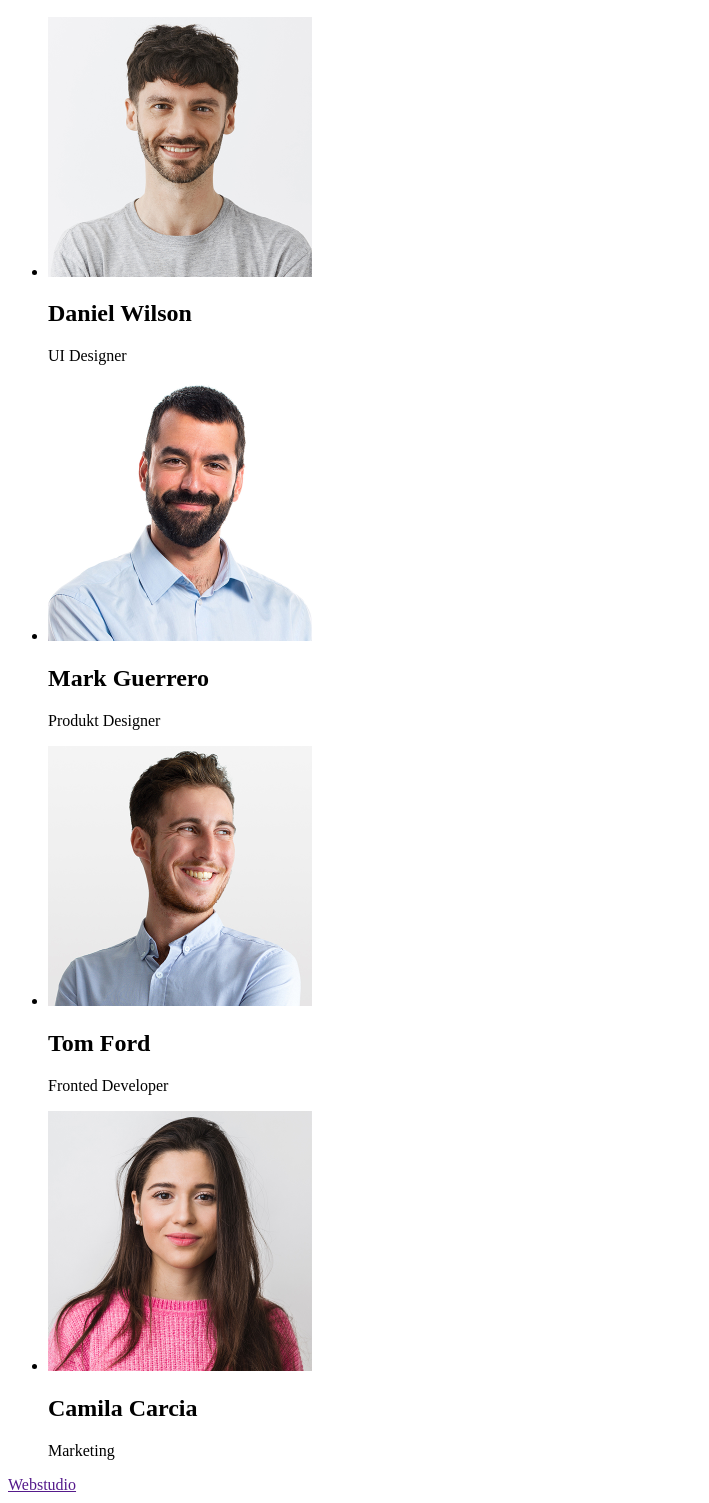
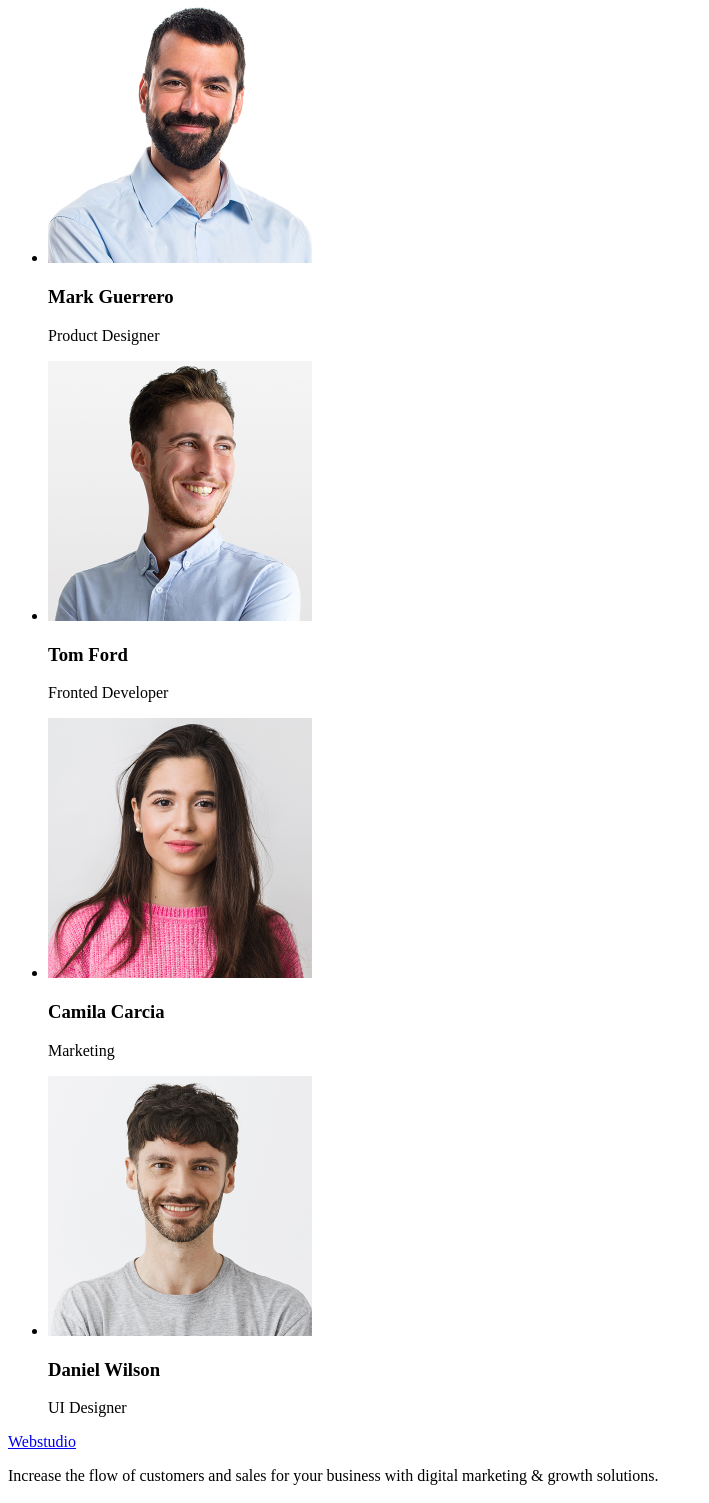
Before and after one commit to Newaliashka/goit-markup-hw-01, a plain HTML site: page index.html in a window 1280 px wide. Shown: the part 657-2160 px from the top of the page, without its empty margins (0-709 px from the left). Drawn offline with Linux system fonts and the light colour scheme.

Commit message:
add images

```diff
--- a/index.html
+++ b/index.html
@@ -6,27 +6,27 @@
     <title>Document</title>
 </head>
 <body>
-    <main>
-        <a href="">Webstudio</a>
+    <header>
+        <a href="./index.html">Webstudio</a>
+
+        <nav>
         <ul>
-            <li><a href="index.html" target="_blank">Studio</a></li>
-            <li><a href="index.html" target="_blank">Portfolio</a></li>
-            <li><a href="index.html" target="_blank">Contacts</a></li>
+
+            <li><a href="./index.html">Studio</a></li>
+            <li><a href="./index.html">Portfolio</a></li>
+            <li><a href="./index.html">Contacts</a></li>
         </ul>
+                </nav>
 
-
-        <header>
-            <nav>
-                <address>
+       <address>
                     <ul>
                     <li><a href="mailto:info@devstudio.com">info@devstudio.com</a></li>
                     <li><a href="tel:+1100011111111">+11 (000) 111-11-11</a></li>
                     </ul>
-        </address>
-    </nav>
-
+       </address>
     </header>
-
+<main>
+    <section>
 <h1>Effective Solutions for Your Business</h1>
 <button type="button">Order service</button>
 <h2>Our Features</h2>
@@ -45,44 +45,63 @@
     <li><h3>Technologies</h3>
     <p>Design practice focused on digital experiences. We bring forth a deep passion for problem-solving</p>
     </li>
-</Ul>
+</ul>
+</section>
 
-
+   <section>
 <h2>Our team</h2>
-<footer>
     <ul>
         <li>
 
             <img
-            src="./images/1.jpg" alt="Daniel Wilson" width="264" height="260" />
-    <h2>Daniel Wilson</h2>
-    <p>UI Designer</p>
+            src="./images/img (1).jpg"
+            alt="Mark Guerrero-Product Designer"
+            width="264"
+            height="260" />
+
+    <h3>Mark Guerrero</h3>
+    <p>Product Designer</p>
        </li>
         <li>
 
             <img
-            src="./images/3.jpg" alt="Mark Guerrero" width="264" height="260" />
-       <h2>Mark Guerrero</h2>
-        <p>Produkt Designer</p>
+            src="./images/img (2).jpg"
+            alt="Tom Ford-Fronted Developer"
+            width="264"
+            height="260" />
+
+       <h3>Tom Ford</h3>
+        <p>Fronted Developer</p>
        </li>
         <li>
 
-            <img
-            src="./images/4.jpg" alt="Tom Ford" width="264" height="260" />
-            <h2>Tom Ford</h2>
-            <p>Fronted Developer</p>
+             <img
+            src="./images/img (3).jpg"
+            alt="Camila Carcia-Marketing"
+            width="264"
+            height="260" />
+
+            <h3>Camila Carcia</h3>
+             <p>Marketing</p>
+
         </li>
         <li>
 
-            <img
-            src="./images/2.jpg" alt="Camila Carcia" width="264" height="260" />
-            <h2>Camila Carcia</h2>
-             <p>Marketing</p>
+            <img src="./images/img (4).jpg"
+            alt="Daniel Wilson-Ui Designer"
+            width="264"
+            height="260"/>
+
+            <h3>Daniel Wilson</h3>
+            <p>UI Designer</p>
+
         </li>
         </ul>
+        </section>
+        </main>
+        <footer>
+<a href="./index.html">Webstudio</a>
+<p>Increase the flow of customers and sales for your business with digital marketing & growth solutions.</p>
 </footer>
-<a href="">Webstudio</a>
-<p>Increase the flow of customers and sales for your business with digital marketing & growth solutions.</p>
-</main>
 </body>
 </html>
```
Also changed, not shown: images/img (1).jpg (renamed from images/3.jpg), images/img (2).jpg (renamed from images/4.jpg), images/img (3).jpg (renamed from images/2.jpg), images/img (4).jpg (renamed from images/1.jpg).
